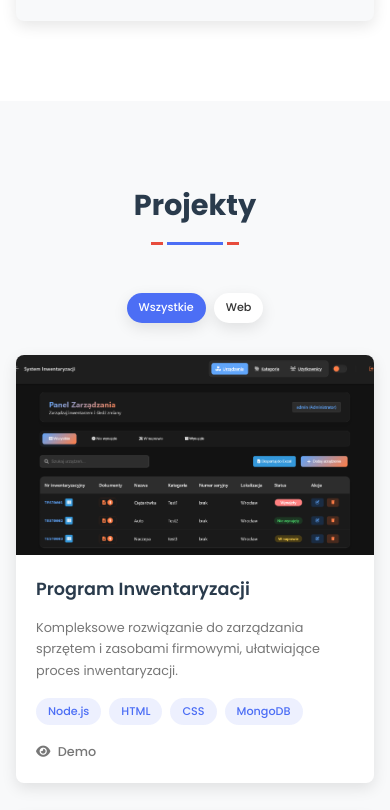
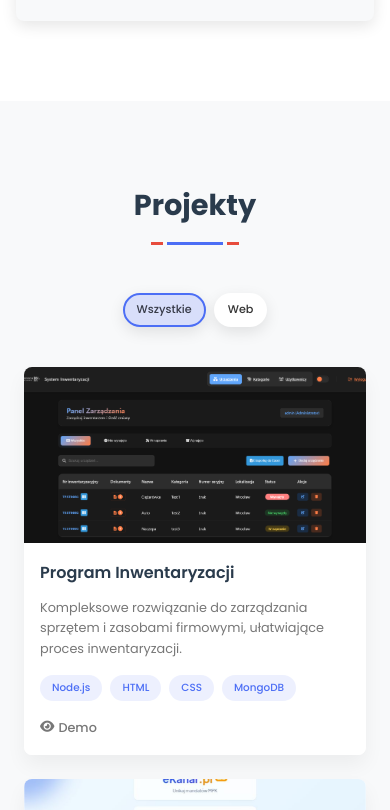
Before and after one commit to DevReee/Portfolio, a plain HTML site: page index.html in a window 390 px wide. Shown: the part 4109-4919 px from the top of the page. Drawn offline with Linux system fonts and the light colour scheme.

Commit message:
projekty

```diff
--- a/styles.css
+++ b/styles.css
@@ -617,6 +617,8 @@ section {
 /* ===== SEKCJA PROJEKTÓW ===== */
 .projects-section {
     background-color: var(--bg-light);
+    position: relative;
+    overflow: hidden;
 }
 
 .projects-filter {
@@ -624,55 +626,107 @@ section {
     justify-content: center;
     margin-bottom: 4rem;
     flex-wrap: wrap;
-    gap: 1rem;
+    gap: 1.5rem;
 }
 
 .filter-btn {
-    padding: 1rem 2rem;
+    padding: 1.2rem 2.5rem;
     background-color: var(--bg-color);
     border-radius: 5rem;
     font-weight: 500;
     color: var(--text-color);
     box-shadow: var(--shadow);
-    transition: var(--transition);
+    transition: all 0.3s cubic-bezier(0.4, 0, 0.2, 1);
+    position: relative;
+    overflow: hidden;
+    border: 2px solid transparent;
 }
 
-.filter-btn:hover,
+.filter-btn::before {
+    content: '';
+    position: absolute;
+    top: 0;
+    left: 0;
+    width: 0;
+    height: 100%;
+    background-color: rgba(76, 110, 245, 0.1);
+    transition: width 0.3s ease;
+    z-index: 0;
+}
+
+.filter-btn:hover::before,
+.filter-btn.active::before {
+    width: 100%;
+}
+
+.filter-btn span {
+    position: relative;
+    z-index: 1;
+}
+
+.filter-btn:hover span,
+.filter-btn.active span {
+    color: var(--secondary-color);
+}
+
 .filter-btn.active {
-    background-color: var(--secondary-color);
-    color: var(--text-white);
+    border-color: var(--secondary-color);
+    background-color: rgba(76, 110, 245, 0.1);
+}
+
+.filter-btn:hover {
+    border-color: var(--secondary-color);
 }
 
 .projects-grid {
     display: grid;
     grid-template-columns: repeat(auto-fill, minmax(35rem, 1fr));
     gap: 4rem;
+    padding: 1rem;
 }
 
 .project-card {
     background-color: var(--bg-color);
     border-radius: var(--border-radius);
     overflow: hidden;
-    box-shadow: var(--shadow);
-    transition: var(--transition);
+    box-shadow: 0 10px 20px rgba(0, 0, 0, 0.05);
+    transition: all 0.4s cubic-bezier(0.4, 0, 0.2, 1);
+    position: relative;
 }
 
 .project-card:hover {
     transform: translateY(-10px);
-    box-shadow: 0 15px 30px rgba(0, 0, 0, 0.1);
+    box-shadow: 0 20px 40px rgba(0, 0, 0, 0.1);
 }
 
 .project-img {
     width: 100%;
     height: 25rem;
     overflow: hidden;
+    position: relative;
+}
+
+.project-img::after {
+    content: '';
+    position: absolute;
+    top: 0;
+    left: 0;
+    width: 100%;
+    height: 100%;
+    background: linear-gradient(to bottom, transparent 0%, rgba(0, 0, 0, 0.2) 100%);
+    opacity: 0;
+    transition: opacity 0.3s ease;
+}
+
+.project-card:hover .project-img::after {
+    opacity: 1;
 }
 
 .project-img img {
     width: 100%;
     height: 100%;
     object-fit: cover;
-    transition: var(--transition);
+    transition: transform 0.6s cubic-bezier(0.4, 0, 0.2, 1);
 }
 
 .project-card:hover .project-img img {
@@ -681,6 +735,9 @@ section {
 
 .project-info {
     padding: 2.5rem;
+    position: relative;
+    background: var(--bg-color);
+    z-index: 1;
 }
 
 .project-info h3 {
@@ -688,11 +745,17 @@ section {
     font-weight: 600;
     margin-bottom: 1.5rem;
     color: var(--primary-color);
+    transition: color 0.3s ease;
+}
+
+.project-card:hover .project-info h3 {
+    color: var(--secondary-color);
 }
 
 .project-info p {
     margin-bottom: 2rem;
     color: var(--text-light);
+    line-height: 1.6;
 }
 
 .project-tech {
@@ -703,31 +766,91 @@ section {
 }
 
 .project-tech span {
-    padding: 0.5rem 1.5rem;
+    padding: 0.6rem 1.8rem;
     background-color: rgba(76, 110, 245, 0.1);
     color: var(--secondary-color);
     border-radius: 5rem;
     font-size: 1.4rem;
     font-weight: 500;
+    transition: all 0.3s ease;
+}
+
+.project-card:hover .project-tech span {
+    background-color: var(--secondary-color);
+    color: var(--text-white);
 }
 
 .project-links {
     display: flex;
     gap: 2rem;
+    margin-top: 2rem;
 }
 
 .project-link {
     color: var(--text-light);
     font-weight: 500;
-    transition: var(--transition);
+    transition: all 0.3s ease;
+    display: flex;
+    align-items: center;
+    gap: 0.5rem;
 }
 
 .project-link:hover {
     color: var(--secondary-color);
+    transform: translateX(5px);
 }
 
 .project-link i {
-    margin-right: 0.5rem;
+    transition: transform 0.3s ease;
+}
+
+.project-link:hover i {
+    transform: translateX(3px);
+}
+
+/* Responsive styles dla projektów */
+@media (max-width: 768px) {
+    .projects-grid {
+        grid-template-columns: 1fr;
+        gap: 3rem;
+    }
+
+    .project-card {
+        max-width: 45rem;
+        margin: 0 auto;
+    }
+
+    .project-img {
+        height: 22rem;
+    }
+
+    .project-info {
+        padding: 2rem;
+    }
+
+    .project-info h3 {
+        font-size: 2rem;
+    }
+
+    .project-tech span {
+        padding: 0.5rem 1.5rem;
+        font-size: 1.3rem;
+    }
+}
+
+@media (max-width: 480px) {
+    .projects-filter {
+        gap: 1rem;
+    }
+
+    .filter-btn {
+        padding: 1rem 2rem;
+        font-size: 1.4rem;
+    }
+
+    .project-card {
+        max-width: 100%;
+    }
 }
 
 /* ===== SEKCJA KONTAKT ===== */
@@ -1124,14 +1247,3 @@ section {
     background-image: linear-gradient(135deg, var(--primary-color), var(--secondary-color));
     transition: all 0.3s ease;
 }
-
-/* Specjalny efekt dla projektu generatora identyfikatorów */
-.project-card[data-category="tools"]:hover {
-    transform: translateY(-12px) scale(1.02);
-    box-shadow: 0 20px 40px rgba(76, 110, 245, 0.15);
-}
-
-.project-card[data-category="tools"] .project-tech span {
-    background-color: rgba(231, 76, 60, 0.1);
-    color: var(--accent-color);
-}
```
